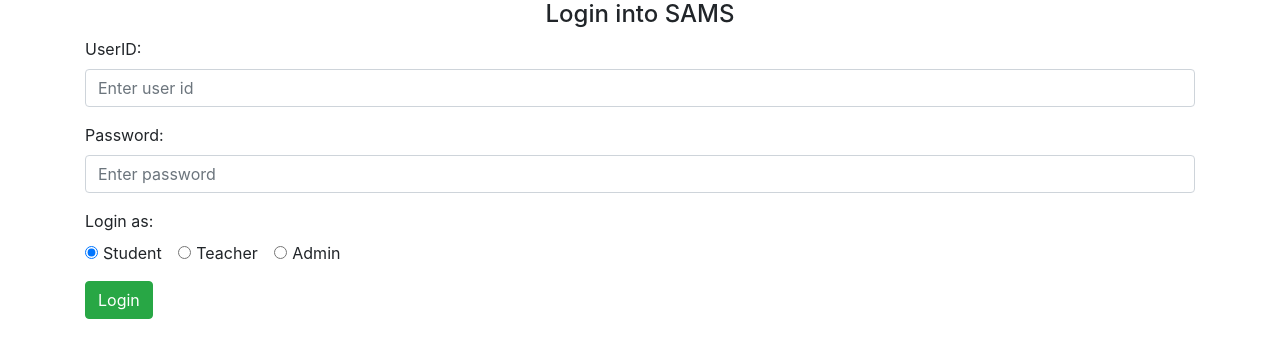
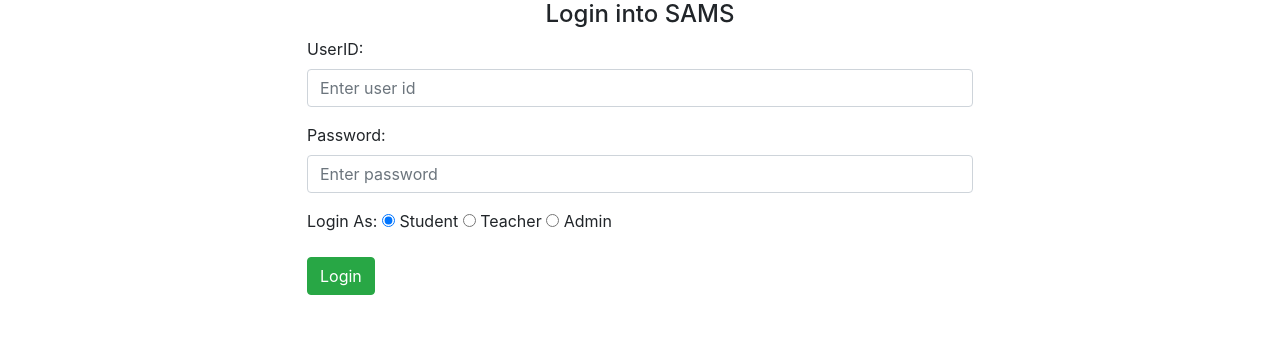
Before and after one commit to Rafid-Al-Ahsan/sams, a PHP site: page /login.php in a window 1280 px wide. Shown: the part 56-414 px from the top of the page. Run offline with PHP 8.4, Linux system fonts and the light colour scheme.

Commit message:
Add files via upload

```diff
--- a/admin-add-user.php
+++ b/admin-add-user.php
@@ -62,7 +62,7 @@
           <a class="nav-link" href="#">Faculty List</a>
         </li>
         <li class="nav-item">
-          <a class="nav-link" href="#">Logout</a>
+          <a class="nav-link" href="login.php">Logout</a>
         </li>
       </ul>
     </nav>
--- a/admin.php
+++ b/admin.php
@@ -51,7 +51,7 @@ $output4 = mysqli_fetch_row($result4);
           <a class="nav-link" href="#">Faculty List</a>
         </li>
         <li class="nav-item">
-          <a class="nav-link" href="#">Logout</a>
+          <a class="nav-link" href="login.php">Logout</a>
         </li>
       </ul>
     </nav>
--- a/css/style.css
+++ b/css/style.css
@@ -6,6 +6,7 @@
 ul li{
    margin: 5px 10px;
 }
+
 .active{
     color: #ffffff;
     background-color: #5cb85c;
@@ -22,6 +23,14 @@ ul li{
     font-size: 22px;
 }
 
+.login-container{
+    width: 60%;
+    margin: auto;
+}
+
+.custom-card{
+    margin-top: 20px;
+}
 
 
 
--- a/login.php
+++ b/login.php
@@ -30,10 +30,10 @@ if(isset($_POST['login']))
 
 		$row=mysqli_num_rows($result);
 
-		if($row>0 && $_POST["type"] == 'faculty'){
+		if($row>0 && $_POST["type"] == 'teacher'){
 			session_start();
 			$_SESSION['name']="oasis";
-			header('location: faculty.php');
+			header('location: teacher.php');
 		}
 
 		else if($row>0 &&  $_POST["type"] == 'student'){
@@ -92,41 +92,30 @@ if(isset($_POST['login']))
          <div class = "container">
              <div class = "row">
                   <div class = "col-lg-12 col-md-12">
+
+
+
 				  <form method="post" class="login-container">
 			           <div class="form-group">
-                        <label for="userid">UserID:</label>
-                           <input type="text" class="form-control" id="userid" placeholder="Enter user id" name="email">
-                     </div>
-                     <div class="form-group">
-                        <label for="password">Password:</label>
-                         <input type="password" class="form-control" id="password" placeholder="Enter password" name="password">
+			              <label for="input1">UserID:</label>
+			              <input type="text" name="userid"  class="form-control" id="input1" placeholder="Enter user id" />
 			           </div>
 
-					 <label>Login as:&nbsp&nbsp</label>
-
-
 			           <div class="form-group">
-                         <div class="form-check-inline">
-                           <label class="form-check-label" for="radio1">
-                             <input type="radio" class="form-check-input" id="radio1" name="optradio" value="student" checked>Student
-                           </label>
-                         </div>
-                         <div class="form-check-inline">
-                             <label class="form-check-label" for="radio2">
-                             <input type="radio" class="form-check-input" id="radio2" name="optradio" value="teacher">Teacher
-                             </label>
-                         </div>
-	                     <div class="form-check-inline">
-                            <label class="form-check-label" for="radio3">
-                            <input type="radio" class="form-check-input" id="radio3" name="optradio" value="admin">Admin
-                            </label>
-                         </div>
+			              <label for="input1">Password:</label>
+			              <input type="password" name="password"  class="form-control" id="input1" placeholder="Enter password" />
 			           </div>
 
 
+			           <div class="form-group" class="radio">
+			              <label for="input1" >Login As:</label>
+			              <label><input type="radio" name="type" id="optionsRadios1" value="student" checked> Student</label>
+			  	          <label><input type="radio" name="type" id="optionsRadios1" value="teacher"> Teacher</label>
+			              <label><input type="radio" name="type" id="optionsRadios1" value="admin"> Admin</label>
+			           </div>
 
 
-                    <input type="submit" class="btn btn-success" value = "Login" name = "login" />
+			<input type="submit" class="btn btn-success" value="Login" name="login" />
 		</form>
 
 
--- /dev/null
+++ b/student.php
@@ -0,0 +1 @@
+Hi! Student
--- /dev/null
+++ b/teacher.php
@@ -0,0 +1 @@
+HI! Teacher
```
Also changed, not shown: sams.sql (+8 -8 lines). Lines whose indentation alone changed are shown as unchanged.
